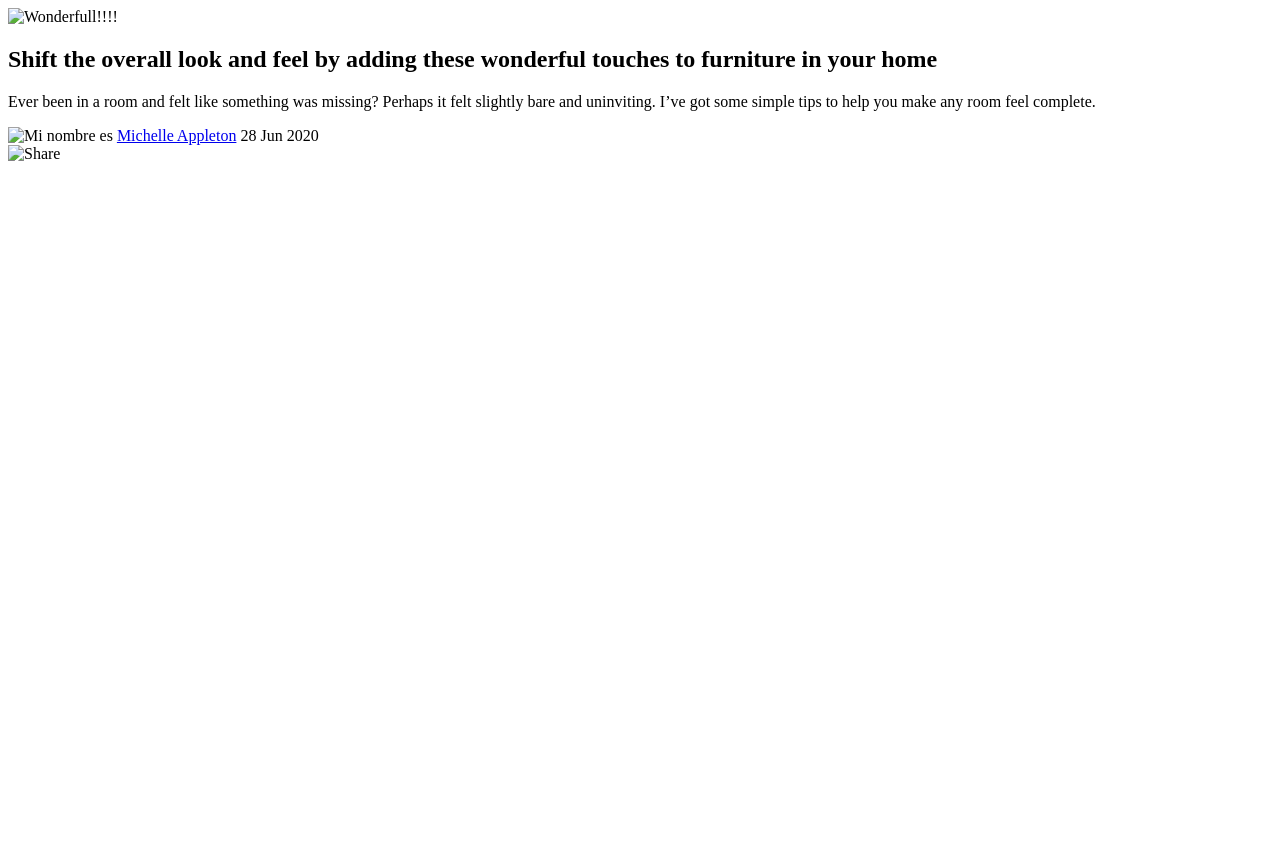
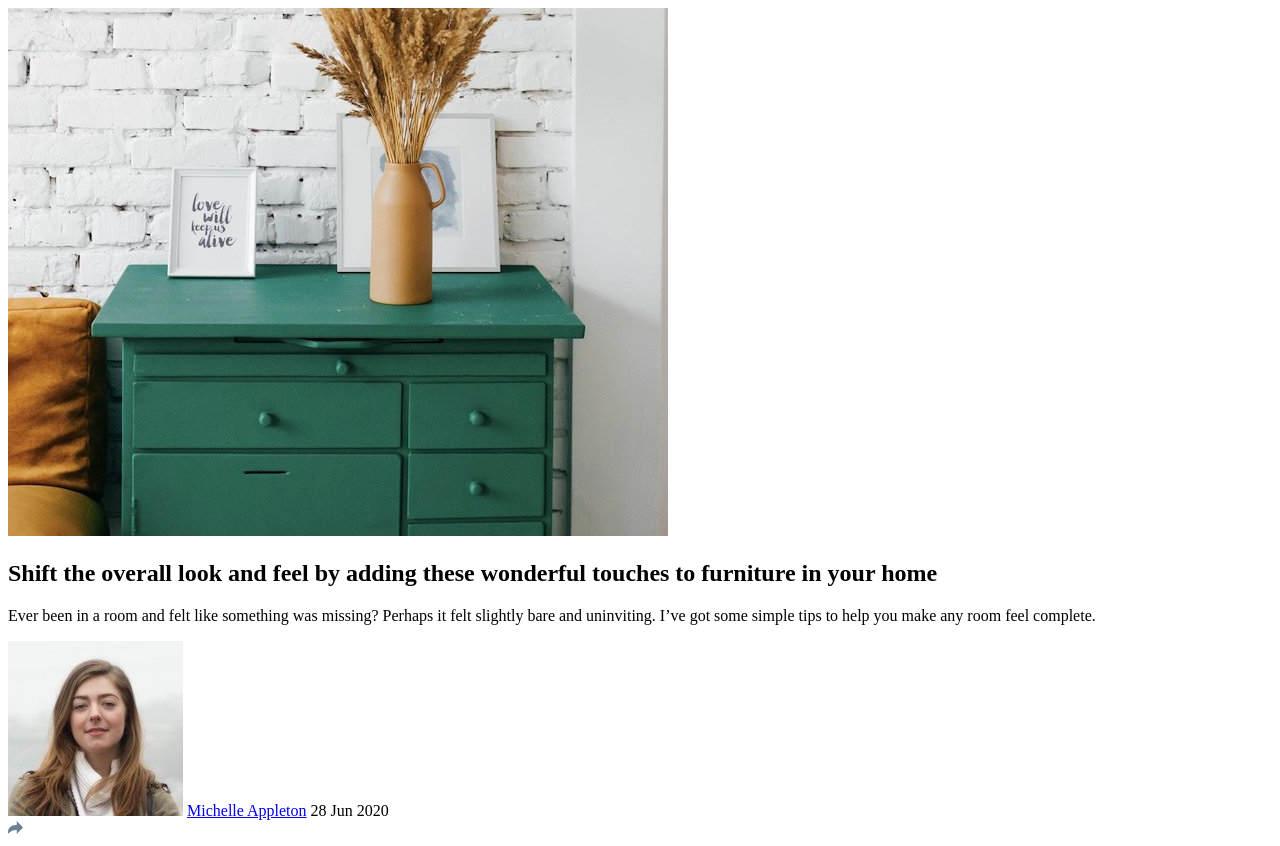
Before and after one commit to webferrol/article-preview-component-master, a plain HTML site: page index.html in a window 1280 px wide. Before the commit the page ends 800 px from the top, so only its background shows below. Drawn offline with Linux system fonts and the light colour scheme.

Commit message:
Colocadas imágenes

```diff
--- a/index.html
+++ b/index.html
@@ -14,7 +14,7 @@
 
   <article class="card">
     <header class="card-header">
-      <img class="card-img-top" src="#" alt="Wonderfull!!!!">
+      <img class="card-img-top" src="./images/drawers.jpg" alt="Wonderfull!!!!">
       <h2 class="card-title">
         Shift the overall look and feel by adding these wonderful
         touches to furniture in your home
@@ -27,11 +27,11 @@
     </p>
     <footer class="card-footer">
       <div class="card-author">
-        <img src="#" alt="Mi nombre es">
+        <img src="./images/avatar-michelle.jpg" alt="Mi nombre es">
         <a href="#">Michelle Appleton</a>
         <time datetime="2020-06-28">28 Jun 2020</time>
       </div>
-      <img src="#" alt="Share">
+      <a class="card-share" href="#"><img src="./images/icon-share.svg" alt="Share"></a>
     </footer>
   </article>
 
```
